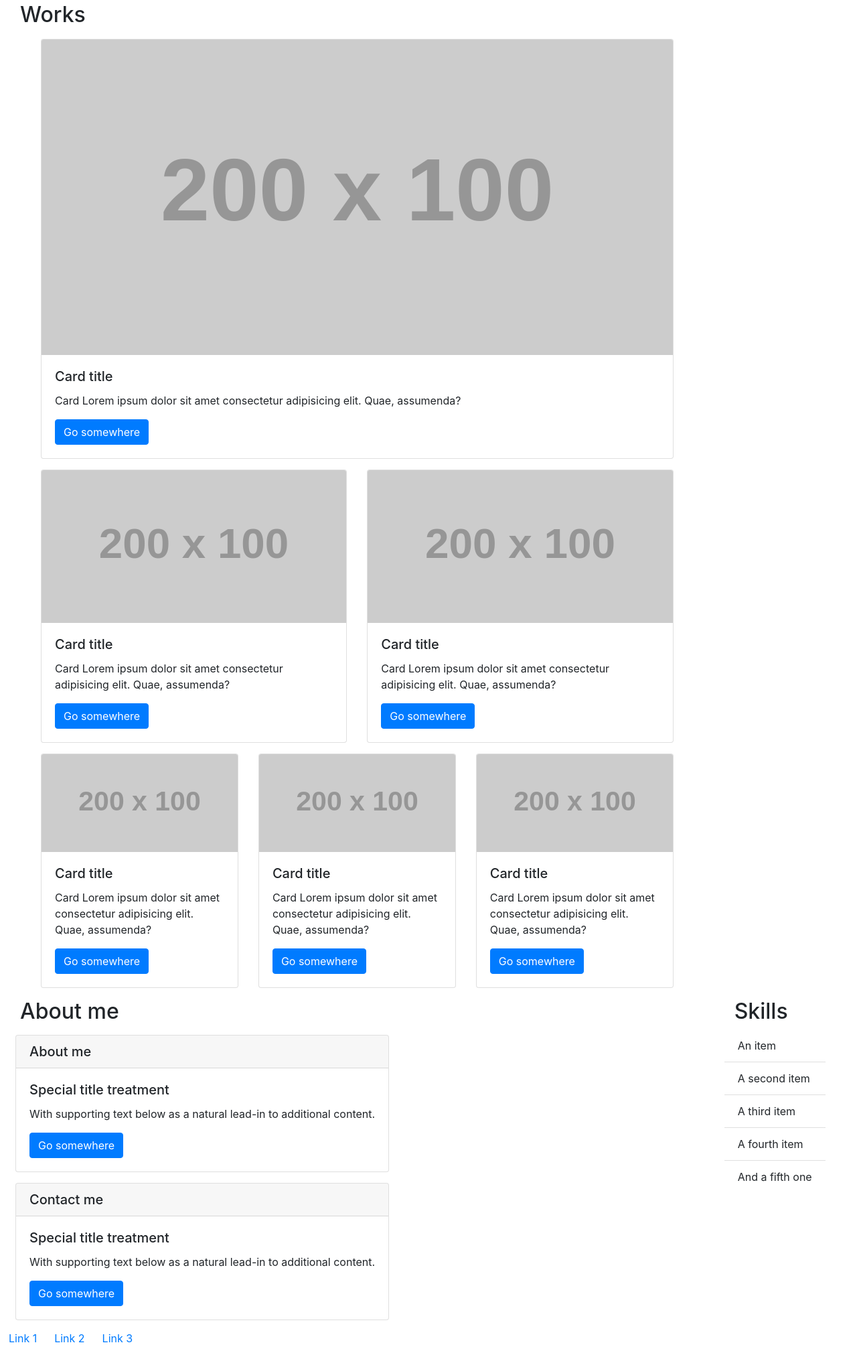
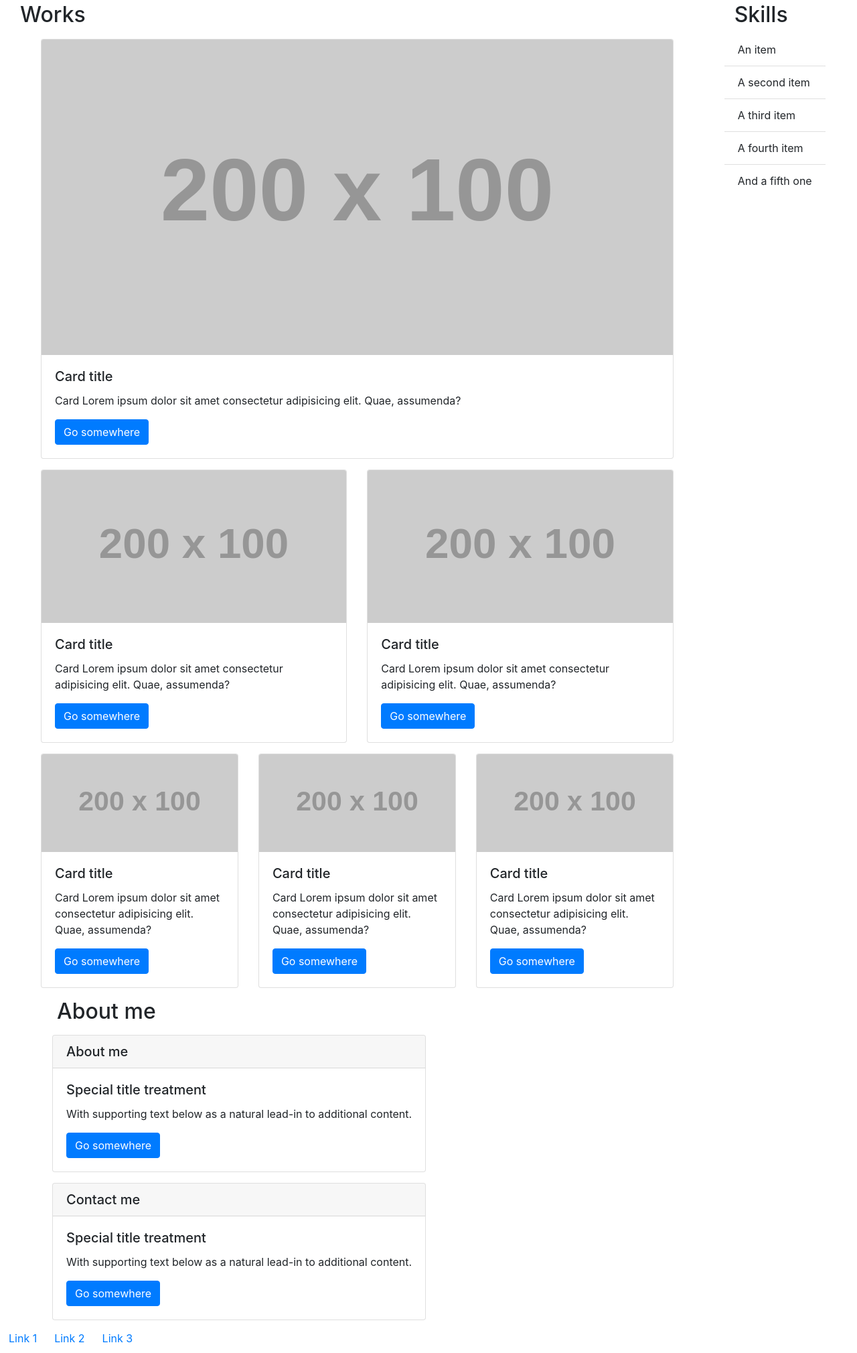
Before and after one commit to 2G2-99/Bootstrap-Portfolio, a plain HTML site: page index.html in a window 1280 px wide. Shown: the part 399-2419 px from the top of the page at 67% size. Drawn offline with nearby package versions, Linux system fonts and the light colour scheme; placeholder pictures from the web are drawn by us.

Commit message:
CSS files changed and deleted

```diff
--- a/index.html
+++ b/index.html
@@ -10,24 +10,23 @@
 		href="https://cdn.jsdelivr.net/npm/bootstrap@4.6.2/dist/css/bootstrap.min.css"
 		integrity="sha384-xOolHFLEh07PJGoPkLv1IbcEPTNtaed2xpHsD9ESMhqIYd0nLMwNLD69Npy4HI+N"
 		crossorigin="anonymous">
+	<link rel="stylesheet" href="./Assets/CSS/custom-style.css">
 </head>
 
 <body>
-	<div class="container-fluid">
-		<header class="header">
+	<header class="header container-fluid">
 		<!-- NAV BAR  -->
 		<nav class="navbar navbar-expand-md navbar-dark fixed-top bg-dark">
 			<a class="navbar-brand" href="#">Fixed navbar</a>
 			<button class="navbar-toggler" type="button" data-toggle="collapse"
-					data-target="#navbarCollapse" aria-controls="navbarCollapse"
-					aria-expanded="false" aria-label="Toggle navigation">
+				data-target="#navbarCollapse" aria-controls="navbarCollapse" aria-expanded="false"
+				aria-label="Toggle navigation">
 				<span class="navbar-toggler-icon"></span>
 			</button>
 			<div class="collapse navbar-collapse" id="navbarCollapse">
 				<ul class="navbar-nav mr-auto">
 					<li class="nav-item active">
-							<a class="nav-link" href="#">Home <span
-									class="sr-only">(current)</span></a>
+						<a class="nav-link" href="#">Home <span class="sr-only">(current)</span></a>
 					</li>
 					<li class="nav-item">
 						<a class="nav-link" href="#">Link</a>
@@ -39,7 +38,6 @@
 			</div>
 		</nav>
 	</header>
-	</div>
 
 	<!-- MAIN -->
 	<main class="container-fluid">
@@ -156,8 +154,24 @@
 				</div>
 			</section>
 
+			<!-- SKILLS -->
+			<aside class="skills col-sm-12 col-md-4 col-lg-2">
+				<div class="container">
+					<h2 class="aside-heading">Skills</h2>
+					<div class="row">
+						<ul class="list-group list-group-flush">
+							<li class="list-group-item">An item</li>
+							<li class="list-group-item">A second item</li>
+							<li class="list-group-item">A third item</li>
+							<li class="list-group-item">A fourth item</li>
+							<li class="list-group-item">And a fifth one</li>
+						</ul>
+					</div>
+				</div>
+			</aside>
+
 			<!-- ABOUT-ME/CONTACT-ME-->
-			<section class="me col-sm-12 col-md-8 col-lg-10">
+			<section class="me col-12">
 				<div class="container">
 					<h2>About me</h2>
 					<div class="row">
@@ -191,20 +205,6 @@
 			</section>
 
 			<!-- SKILLS -->
-			<aside class="skill col-sm-12 col-md-4 col-lg-2">
-				<div class="container">
-					<h2 class="aside-heading">Skills</h2>
-					<div class="row">
-						<ul class="list-group list-group-flush">
-							<li class="list-group-item">An item</li>
-							<li class="list-group-item">A second item</li>
-							<li class="list-group-item">A third item</li>
-							<li class="list-group-item">A fourth item</li>
-							<li class="list-group-item">And a fifth one</li>
-						</ul>
-					</div>
-				</div>
-			</aside>
 		</div>
 	</main>
 
```
Also changed, not shown: Assets/CSS/custom-style.css (added), Assets/CSS/reset.css (deleted), Assets/CSS/style.css (deleted). Lines whose indentation alone changed are shown as unchanged.
